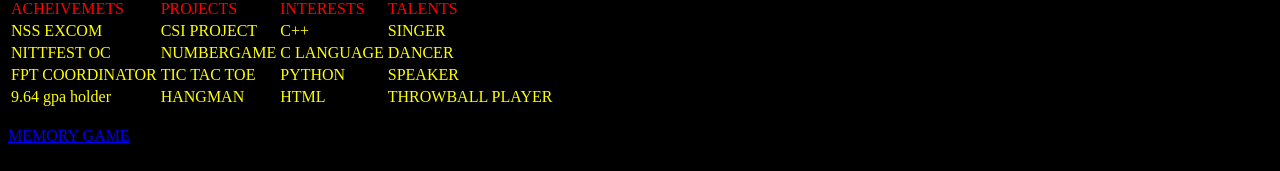
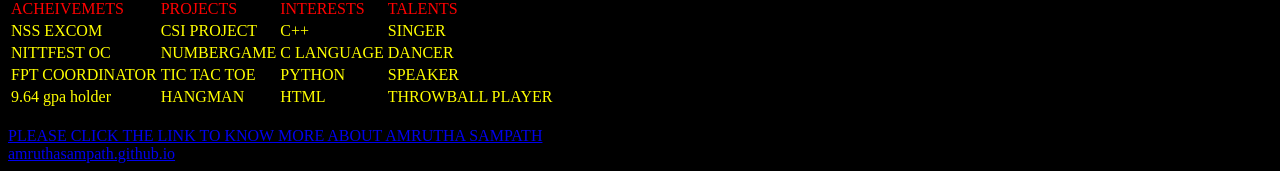
Before and after one commit to amruthasampath/amruthasampath.github.io, a plain HTML site: page index.htm in a window 1280 px wide. Shown: the part 725-896 px from the top of the page. Drawn offline with Linux system fonts and the light colour scheme.

Commit message:
Add files via upload

```diff
--- a/index.htm
+++ b/index.htm
@@ -64,8 +64,9 @@ class="spotlight" width="450" height="300"style="margin-right: 25px;" >
 </table>
 <br />
 
-<a href="memorygfinal.htm">
-MEMORY GAME </a>
+<a href="https://gitthub.com/amruthasampath.git">
+PLEASE CLICK THE LINK TO KNOW MORE ABOUT AMRUTHA SAMPATH<br />  amruthasampath.github.io </a>
+<a href="
 </p>
 </body>
 </html>
```
